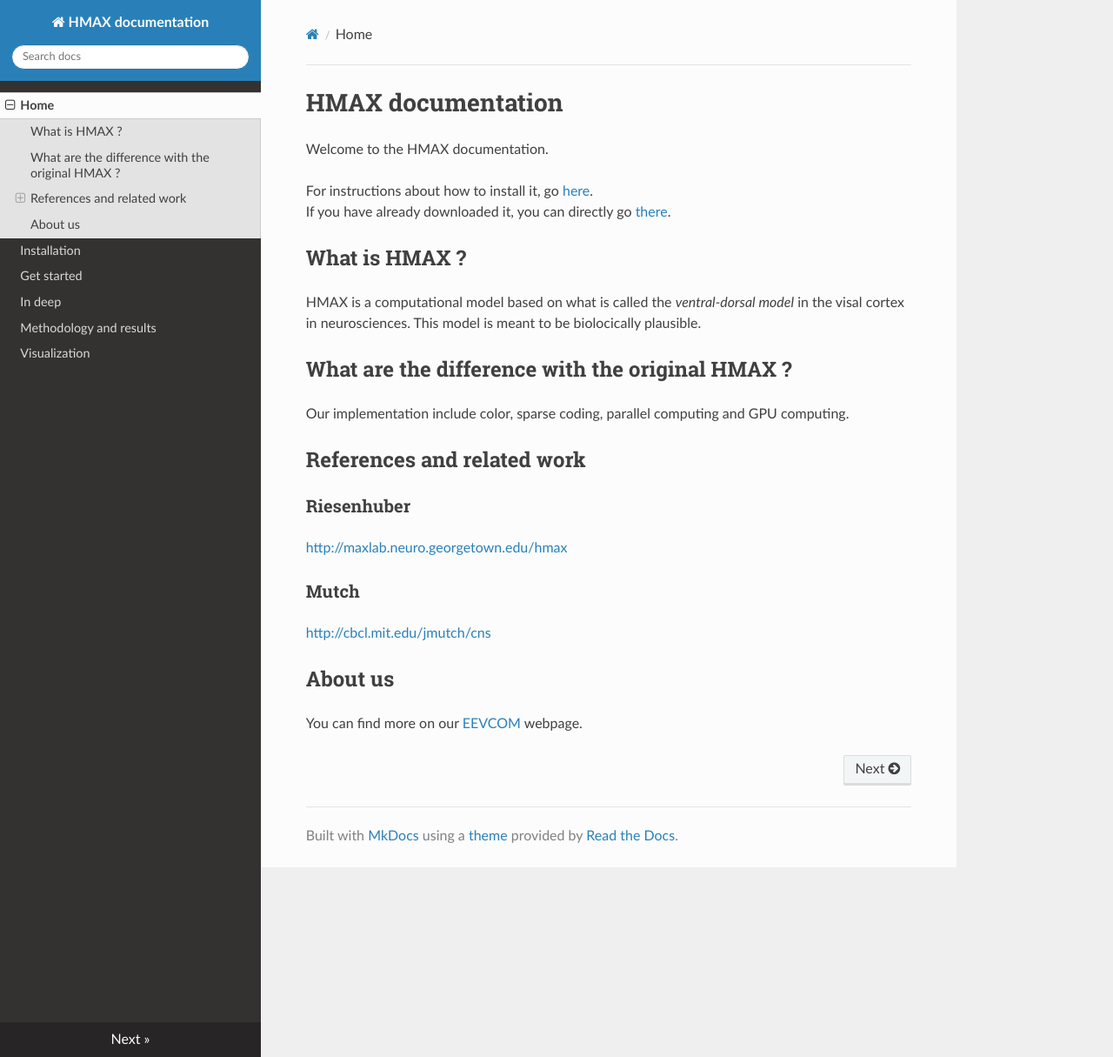
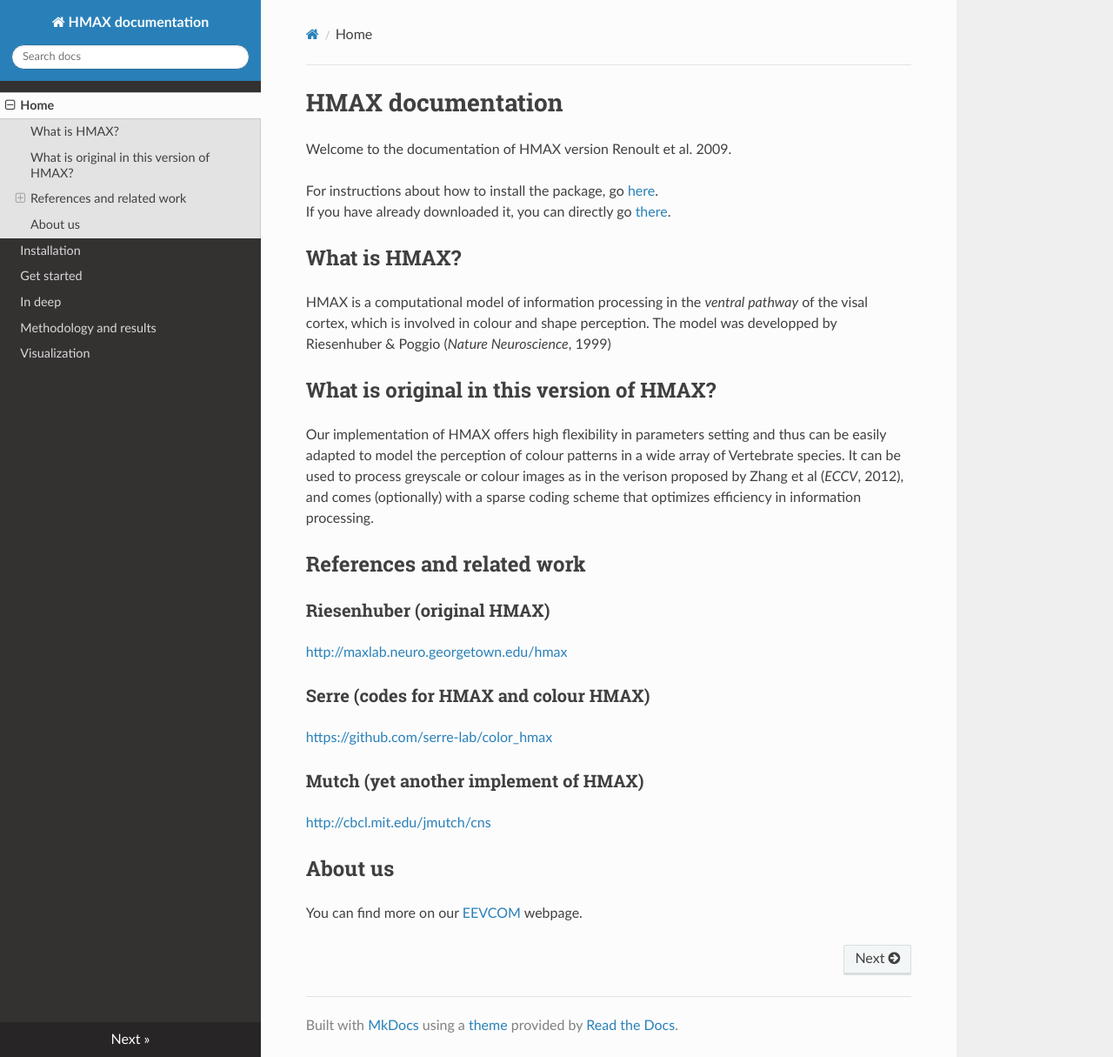
Before and after one commit to EEVCOM-Montpellier/hmax-documentation, an MkDocs documentation site: the page built from docs/index.md, in a window 1280 px wide and 1215 px high. Shown: the whole window at 87% size. Built offline with MkDocs 1.6.1, drawn with Linux system fonts in a browser that asks for light colours; nearby versions of some CDN libraries; old or Windows-style settings are respelled for this version of MkDocs.

Commit message:
Update index.md

```diff
--- a/docs/index.md
+++ b/docs/index.md
@@ -1,25 +1,28 @@
 # HMAX documentation
 
-Welcome to the HMAX documentation.
+Welcome to the documentation of HMAX version Renoult et al. 2009.
 
-For instructions about how to install it, go [here](/installation/).
+For instructions about how to install the package, go [here](/installation/).
 If you have already downloaded it, you can directly go [there](/get-started/).
 
-## What is HMAX ?
+## What is HMAX?
 
-HMAX is a computational model based on what is called the *ventral-dorsal model* in the visal cortex in neurosciences. This model is meant to be biolocically plausible.
+HMAX is a computational model of information processing in the *ventral pathway* of the visal cortex, which is involved in colour and shape perception. The model was developped by Riesenhuber & Poggio (*Nature Neuroscience*, 1999)
 
-## What are the difference with the original HMAX ?
+## What is original in this version of HMAX?
 
-Our implementation include color, sparse coding, parallel computing and GPU computing.
+Our implementation of HMAX offers high flexibility in parameters setting and thus can be easily adapted to model the perception of colour patterns in a wide array of Vertebrate species. It can be used to process greyscale or colour images as in the verison proposed by Zhang et al (*ECCV*, 2012), and comes (optionally) with a sparse coding scheme that optimizes efficiency in information processing.
 
 
 ## References and related work
 
-### Riesenhuber
+### Riesenhuber (original HMAX)
 [http://maxlab.neuro.georgetown.edu/hmax](http://maxlab.neuro.georgetown.edu/hmax)
 
-### Mutch
+### Serre (codes for HMAX and colour HMAX)
+[https://github.com/serre-lab/color_hmax](https://github.com/serre-lab/color_hmax)
+
+### Mutch (yet another implement of HMAX)
 [http://cbcl.mit.edu/jmutch/cns](http://maxlab.neuro.georgetown.edu/hmax)
 
 ## About us
```
